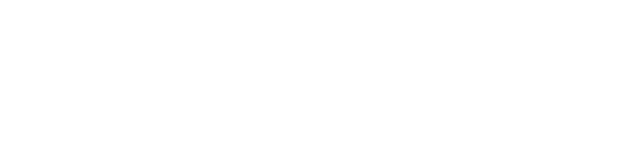
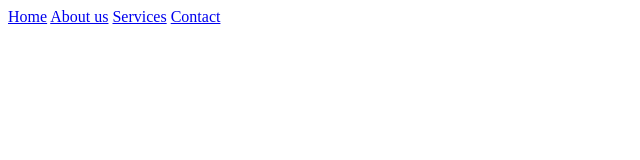
Before and after one commit to ashabikawat/profile-Asha, a plain HTML site: page index.html in a window 1280 px wide. Shown: the whole page, without its empty margins (0-640 px from the left). Drawn offline with Linux system fonts and the light colour scheme.

Commit message:
created navbar
created a basic navbar in index file

```diff
--- a/index.html
+++ b/index.html
@@ -5,5 +5,12 @@
     <meta name="viewport" content="width=device-width, initial-scale=1.0" />
     <title>Index</title>
   </head>
-  <body></body>
+  <body>
+    <header>
+      <a href="#">Home</a>
+      <a href="#">About us</a>
+      <a href="#">Services</a>
+      <a href="#">Contact</a>
+    </header>
+  </body>
 </html>
```
